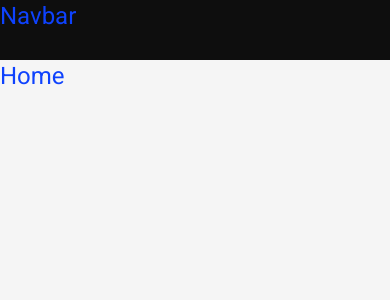
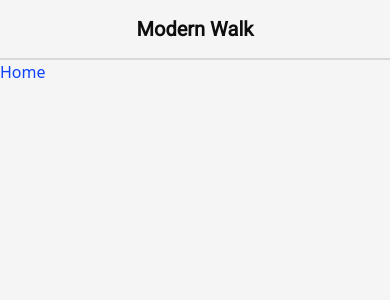
Before and after one commit to deelaka99/modern_walk, a React (Vite) app: page / in a window 390 px wide. Shown: the top 300 px of the page. Built offline with nearby package versions, Linux system fonts and the light colour scheme.

Commit message:
added responsiveness for navbar

```diff
--- a/src/App.jsx
+++ b/src/App.jsx
@@ -1,14 +1,16 @@
-import { Route, BrowserRouter as Router, Routes } from "react-router-dom";
+import { Link, Route, BrowserRouter as Router, Routes } from "react-router-dom";
 import Home from "./components/pages/Home";
 import Men from "./components/pages/Men";
 import Women from "./components/pages/Women";
-import Navbar from "./components/navbar/Navbar";
+
 function App() {
   return (
-    <div className="text-2xl text-blue-font font-roboto bg-primary-background h-screen w-screen">
+    <div className="bg-primary-background h-screen w-screen">
       <Router>
-        <div className="w-full h-[60px] bg-dark-font">
-          <Navbar />
+        <div className="w-full mobile:h-[60px] tablet:h-[70px] laptop:h-[80px] flex justify-center items-center border-b-2 border-border">
+          <h1 className="font-roboto font-bold mobile:text-[20px] tablet:text-[25px] laptop:text-[35px] text-dark-font">
+            <Link to={"/"}>Modern Walk</Link>
+          </h1>
         </div>
 
         <Routes>
--- a/src/components/navbar/Navbar.jsx
+++ /dev/null
@@ -1,6 +0,0 @@
-function Navbar() {
-  return (
-    <div className="text-blue-font">Navbar</div>
-  )
-}
-export default Navbar
--- a/src/components/pages/Home.jsx
+++ b/src/components/pages/Home.jsx
@@ -1,8 +1,6 @@
-import Navbar from "../navbar/Navbar";
-
 function Home() {
   return (
-    <div className="text-blue-font w-full h-full">
+    <div className="text-blue-font">
         Home
     </div>
   );
--- a/tailwind.config.js
+++ b/tailwind.config.js
@@ -11,6 +11,7 @@ export default {
       'white' :'#FFFFFF',
       'dark-font': '#0E0E0E',
       'blue-font':'#0E42FD',
+      'border':'#D9D9D9',
       'green-background':'#2BD9AF',
       'red-background':'#FF5E84',
     },
```
